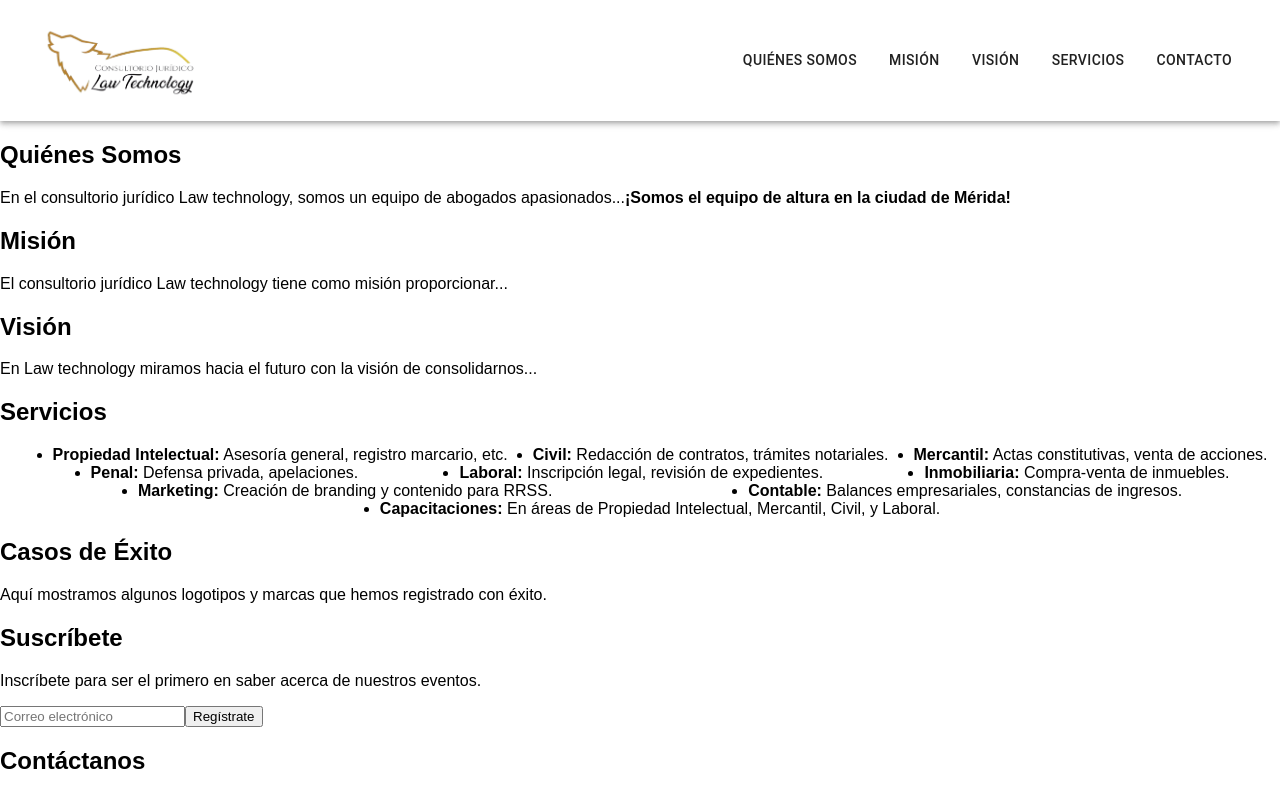
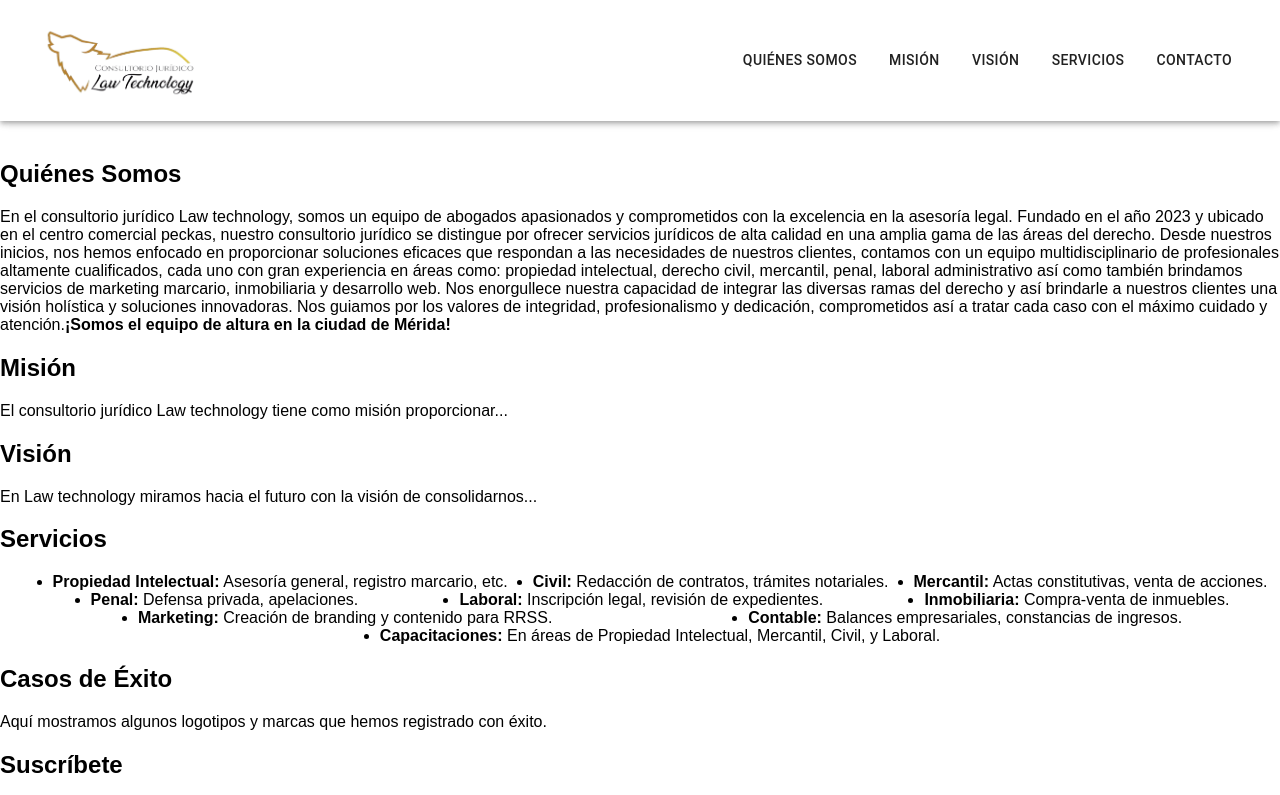
Before and after one commit to lbarrios1985/law-technology, a React (Create React App) app: page / in a window 1280 px wide. Shown: the top 795 px of the page. Built offline with nearby package versions, Linux system fonts and the light colour scheme.

Commit message:
fix behavior of appbar, defined scroll to each section.

```diff
--- a/src/components/AboutUs.js
+++ b/src/components/AboutUs.js
@@ -2,14 +2,30 @@ import React from "react";
 
 const AboutUs = () => {
   return (
+    <div id="Quiénes Somos">
       <section id="about-us" className="about-us">
         <h2>Quiénes Somos</h2>
         <p>
           En el consultorio jurídico Law technology, somos un equipo de abogados
-        apasionados...
+          apasionados y comprometidos con la excelencia en la asesoría legal.
+          Fundado en el año 2023 y ubicado en el centro comercial peckas,
+          nuestro consultorio jurídico se distingue por ofrecer servicios
+          jurídicos de alta calidad en una amplia gama de las áreas del derecho.
+          Desde nuestros inicios, nos hemos enfocado en proporcionar soluciones
+          eficaces que respondan a las necesidades de nuestros clientes,
+          contamos con un equipo multidisciplinario de profesionales altamente
+          cualificados, cada uno con gran experiencia en áreas como: propiedad
+          intelectual, derecho civil, mercantil, penal, laboral administrativo
+          así como también brindamos servicios de marketing marcario,
+          inmobiliaria y desarrollo web. Nos enorgullece nuestra capacidad de
+          integrar las diversas ramas del derecho y así brindarle a nuestros
+          clientes una visión holística y soluciones innovadoras. Nos guiamos
+          por los valores de integridad, profesionalismo y dedicación,
+          comprometidos así a tratar cada caso con el máximo cuidado y atención.
           <strong>¡Somos el equipo de altura en la ciudad de Mérida!</strong>
         </p>
       </section>
+    </div>
   );
 };
 
--- a/src/components/ContactSection.js
+++ b/src/components/ContactSection.js
@@ -2,10 +2,12 @@ import React from "react";
 
 const ContactSection = () => {
   return (
+    <div id="Contacto">
       <section id="contact" className="contact">
         <h2>Contáctanos</h2>
         <p>
-        Nos encanta recibir a nuestros clientes, visítanos en cualquier momento.
+          Nos encanta recibir a nuestros clientes, visítanos en cualquier
+          momento.
         </p>
         <a href="https://wa.me/+584247901015" className="whatsapp-button">
           Envíanos un mensaje
@@ -20,6 +22,7 @@ const ContactSection = () => {
           Horario: 9:00 AM - 5:00 PM
         </address>
       </section>
+    </div>
   );
 };
 
--- a/src/components/Header.js
+++ b/src/components/Header.js
@@ -23,6 +23,18 @@ const Header = () => {
     setIsOpen(!isOpen);
   };
 
+  // Scroll to section function
+  const scrollToSection = (sectionId) => {
+    const section = document.getElementById(sectionId);
+    if (section) {
+      const yOffset = -130; // Altura del AppBar
+      const y =
+        section.getBoundingClientRect().top + window.pageYOffset + yOffset;
+      window.scrollTo({ top: y, behavior: "smooth" });
+      setIsOpen(false); // Close the drawer after clicking
+    }
+  };
+
   // React Spring animation for the logo
   const logoSpring = useSpring({
     from: { opacity: 0, transform: "translateX(-50px)" },
@@ -32,7 +44,7 @@ const Header = () => {
 
   return (
     <>
-      <AppBar position="static" sx={{ backgroundColor: "#FFFFFF" }}>
+      <AppBar position="fixed" sx={{ backgroundColor: "#FFFFFF" }}>
         <Toolbar>
           {/* Logo with react-spring animation */}
           <animated.div style={logoSpring}>
@@ -59,7 +71,7 @@ const Header = () => {
                 <Button
                   key={index}
                   color="inherit"
-                  href={`#${text.toLowerCase().replace(/ /g, "-")}`}
+                  onClick={() => scrollToSection(text)}
                 >
                   {text}
                 </Button>
@@ -87,13 +99,18 @@ const Header = () => {
         <List style={{ width: "250px" }}>
           {["Quiénes Somos", "Misión", "Visión", "Servicios", "Contacto"].map(
             (text, index) => (
-              <ListItem button key={index} onClick={toggleDrawer}>
+              <ListItem
+                button
+                key={index}
+                onClick={() => scrollToSection(text)}
+              >
                 <ListItemText primary={text} />
               </ListItem>
             )
           )}
         </List>
       </Drawer>
+      <Box mt={20} />
     </>
   );
 };
--- a/src/components/MissionVision.js
+++ b/src/components/MissionVision.js
@@ -2,6 +2,7 @@ import React from "react";
 
 const MissionVision = () => {
   return (
+    <div id="Misión">
       <section id="mission-vision" className="mission-vision">
         <div>
           <h2>Misión</h2>
@@ -18,6 +19,7 @@ const MissionVision = () => {
           </p>
         </div>
       </section>
+    </div>
   );
 };
 
--- a/src/components/Services.js
+++ b/src/components/Services.js
@@ -2,6 +2,7 @@ import React from "react";
 
 const Services = () => {
   return (
+    <div id="Servicios">
       <section id="services" className="services">
         <h2>Servicios</h2>
         <ul>
@@ -19,7 +20,8 @@ const Services = () => {
             <strong>Penal:</strong> Defensa privada, apelaciones.
           </li>
           <li>
-          <strong>Laboral:</strong> Inscripción legal, revisión de expedientes.
+            <strong>Laboral:</strong> Inscripción legal, revisión de
+            expedientes.
           </li>
           <li>
             <strong>Inmobiliaria:</strong> Compra-venta de inmuebles.
@@ -38,6 +40,7 @@ const Services = () => {
           </li>
         </ul>
       </section>
+    </div>
   );
 };
 
```
Lines whose indentation alone changed are shown as unchanged.
